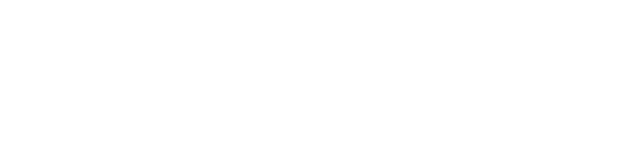
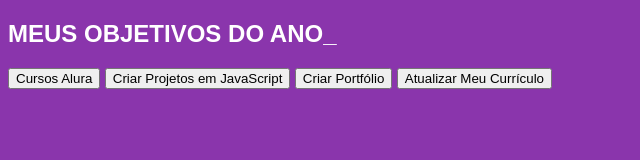
Before and after one commit to nataliadebrites/Projeto_programa-o_3D, a plain HTML site: page index.html in a window 1280 px wide. Shown: the whole page, without its empty margins (0-640 px from the left). Drawn offline with Linux system fonts and the light colour scheme.

Commit message:
Add files via upload

```diff
--- a/index.html
+++ b/index.html
@@ -8,5 +8,15 @@
 </head>
 <body>
 
+<section class="conteudo-principal">
+    <h2 class="titulo-principal">MEUS OBJETIVOS DO ANO_</h2>
+    <div class="botoes">
+        <button class="botao">Cursos Alura</button>
+        <button class="botao">Criar Projetos em JavaScript</button>
+        <button class="botao">Criar Portfólio</button>
+        <button class="botao">Atualizar Meu Currículo</button>
+    </div>
+</section>
+
 </body>
 </html>
--- a/style.css
+++ b/style.css
@@ -0,0 +1,16 @@
+@import url('https://fonts.googleapis.com/css2?family=Chakra+Petch:ital,wght@0,300;0,400;0,500;0,600;0,700;1,300;1,400;1,500;1,600;1,700&display=swap');
+
+:root{
+    --cor-de-fundo:#8a35ac;
+    --verde:#cdafe9;
+    --branco:#FFFFFF;
+    --botao-ativo:#55375e;
+    --botao-inativo: rgba(58, 55, 94, 0.5);
+    --texto-fundo:rgba(58, 55, 94, 0.3);
+}
+
+body{
+    background-color: var(--cor-de-fundo);
+    color: var(--branco);
+    font-family: 'chakara Petch', sans-serif;
+}
```
